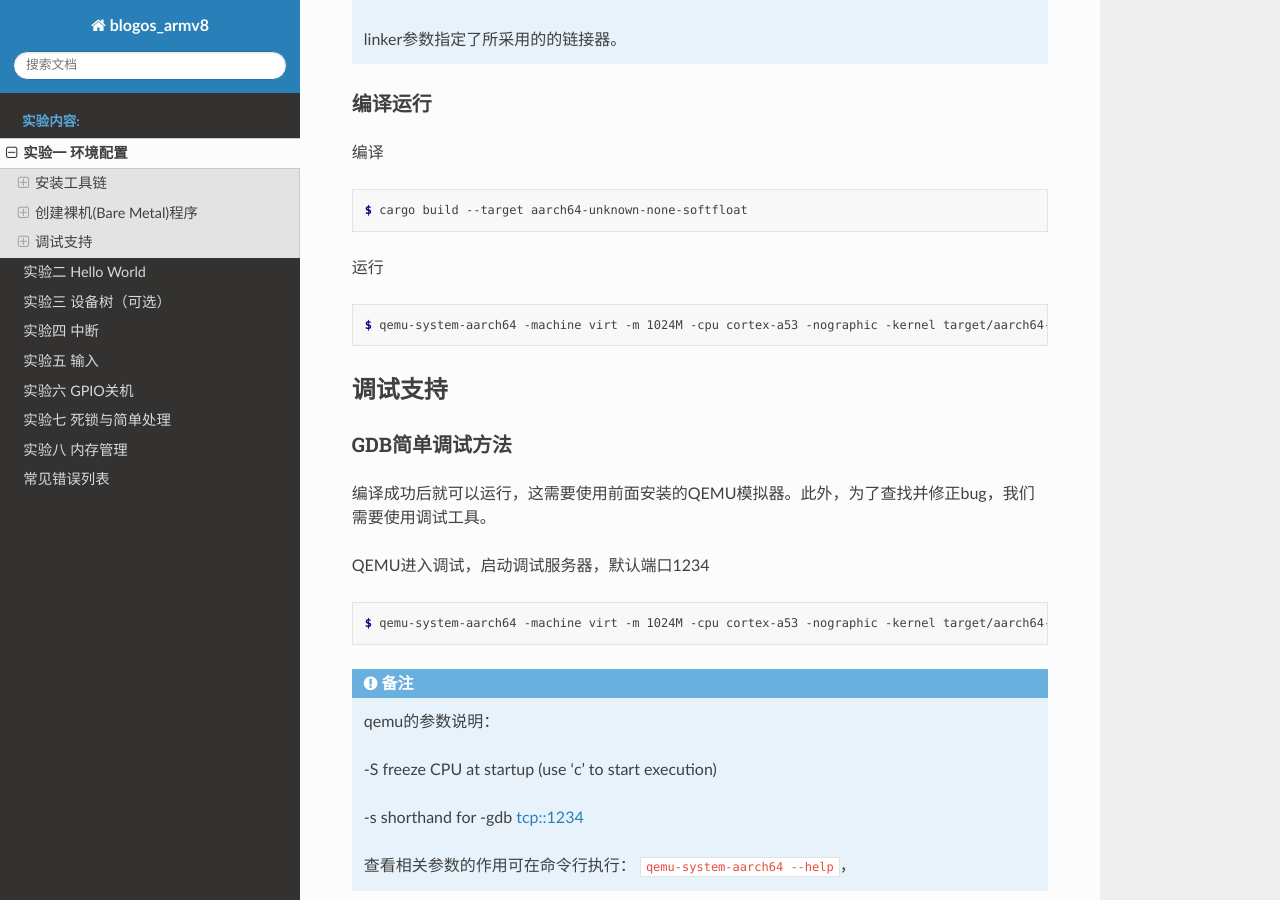
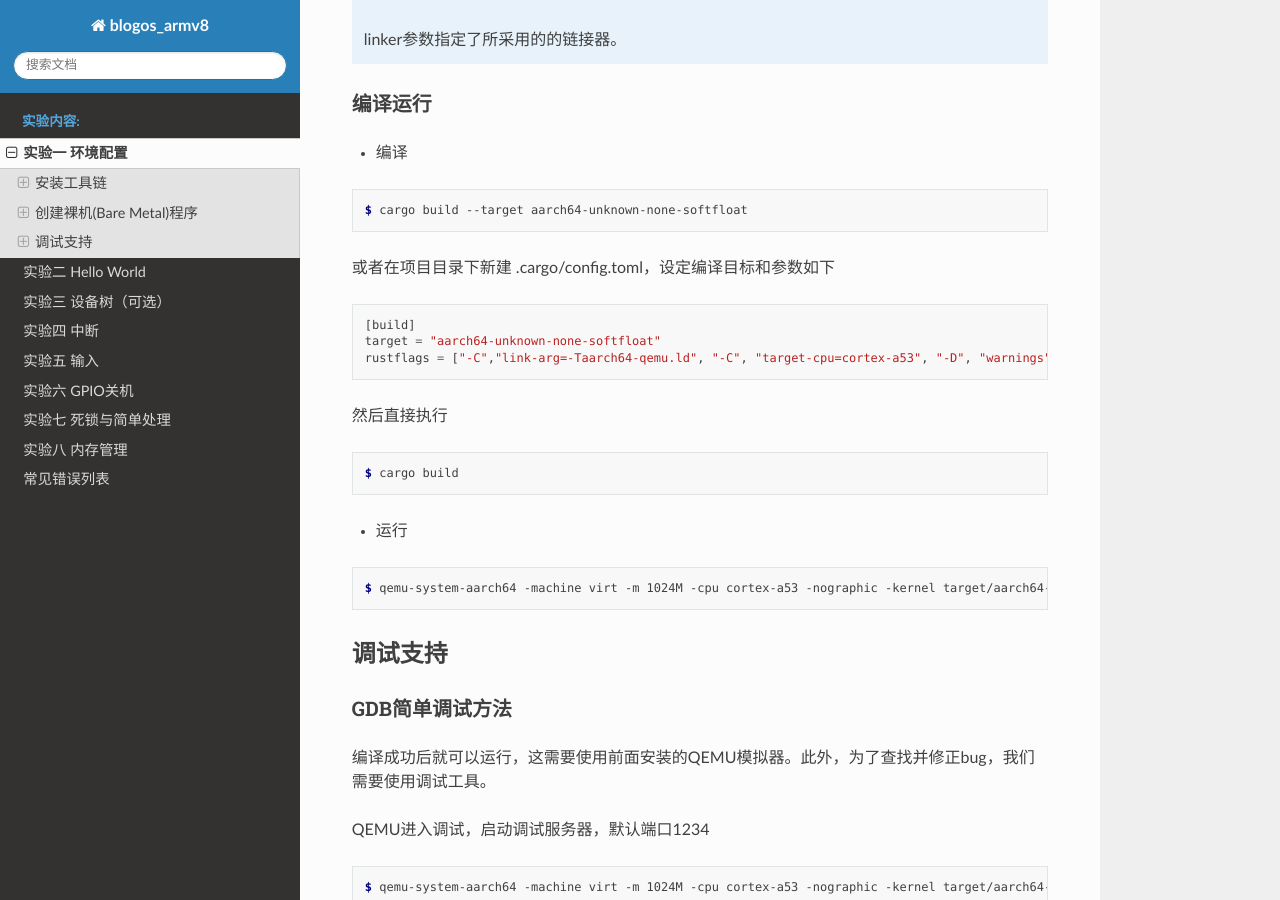
Before and after one commit to sotinyatgithub/os2022exps, a Sphinx documentation site: the page built from source/exp1/index.rst, in a window 1280 px wide and 900 px high, scrolled down 6232 px. Built offline with Sphinx 7.4.7 and the Read the Docs theme 2.0.0, drawn with Linux system fonts in a browser that asks for light colours.

Commit message:
编译方法修改

```diff
--- a/source/exp1/index.rst
+++ b/source/exp1/index.rst
@@ -310,17 +310,34 @@ start.s源码
 编译运行
 ^^^^^^^^^^^^^^^^^^^^^^^^
 
-编译
+- 编译
 
 .. code-block:: console
 
 	$ cargo build --target aarch64-unknown-none-softfloat
 
-运行
+或者在项目目录下新建 .cargo/config.toml，设定编译目标和参数如下
+
+.. code-block::
+
+	[build]
+	target = "aarch64-unknown-none-softfloat"
+	rustflags = ["-C","link-arg=-Taarch64-qemu.ld", "-C", "target-cpu=cortex-a53", "-D", "warnings"]
+
+然后直接执行
+
+.. code-block:: console
+
+	$ cargo build
+
+
+- 运行
 
 .. code-block:: console
 
 	$ qemu-system-aarch64 -machine virt -m 1024M -cpu cortex-a53 -nographic -kernel target/aarch64-unknown-none-softfloat/debug/rui_armv8_os
+
+
 
 
 
```
